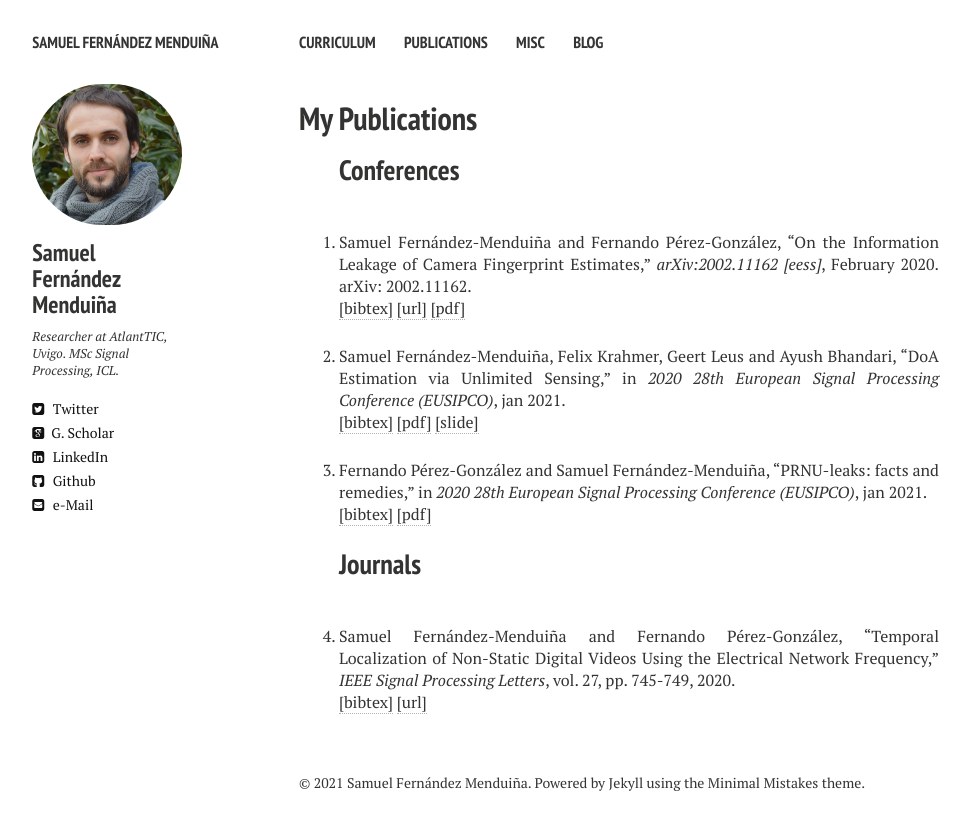
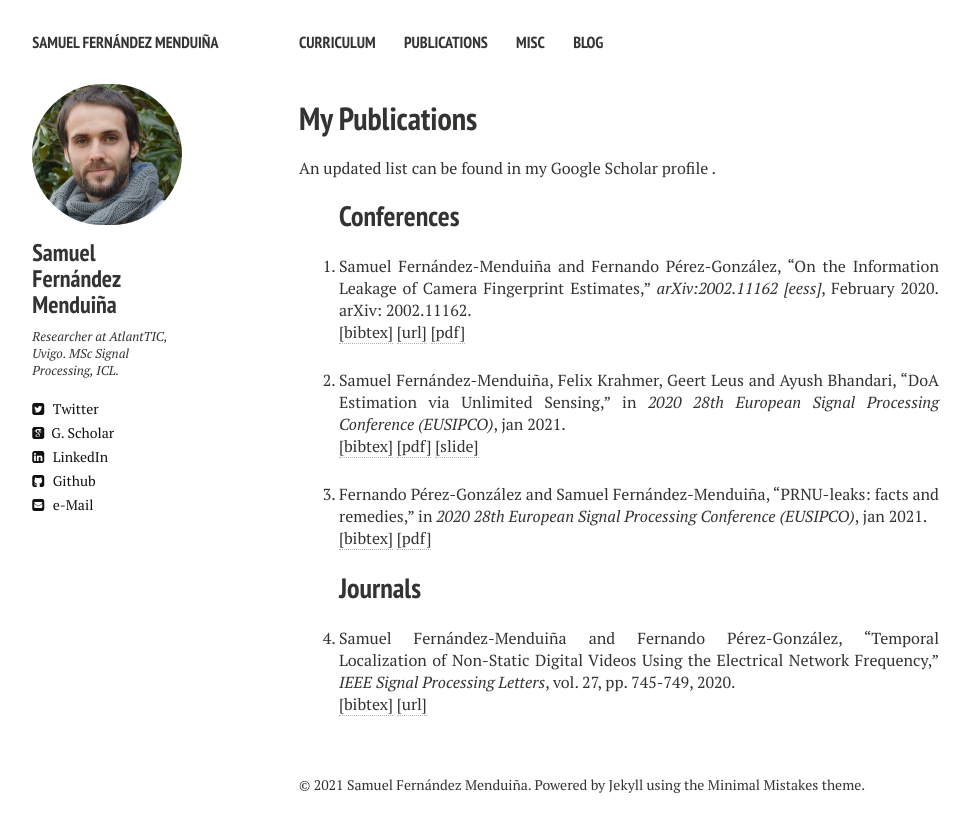
Before and after one commit to sf219/sfweb, a Jekyll site: the page built from publications.md, in a window 1280 px wide. Shown: the top 832 px of the page, without its empty margins (21-992 px from the left). Built offline with Jekyll 4.4.1, drawn with Linux system fonts in a browser that asks for light colours; nearby versions of some CDN libraries.

Commit message:
Update publications.html

```diff
--- a/_layouts/publications.html
+++ b/_layouts/publications.html
@@ -78,10 +78,12 @@ div.bibtex pre { font-size: 75%; overflow: auto;  width: 100%; padding: 0em 0em;
   <article>
     <h1>{{ page.title }}</h1>
     <div class="article-wrap" align="justify">
+
+	    An updated list can be found in my <a href="https://scholar.google.es/citations?user=2V2uFgoAAAAJ&hl=en" target = "_blanck"> Google Scholar profile </a>.
+
 <!-- Generated from JabRef by PubList by Truong Nghiem at 11:37 on 2021.01.27. -->
 <ol class="biblist">
 	<h2> Conferences </h2>
-	<br/>
 <!-- Item: FernandezMenduina2020 -->
 <li ><p>
 Samuel Fernández-Menduiña and Fernando Pérez-González,
@@ -183,7 +185,7 @@ jan
 </div>
 </li>
 	<h2> Journals </h2>
-	<br/>
+
 <li ><p>
 Samuel Fernández-Menduiña and Fernando Pérez-González,
 &ldquo;Temporal Localization of Non-Static Digital Videos Using the Electrical Network Frequency,&rdquo;
```
